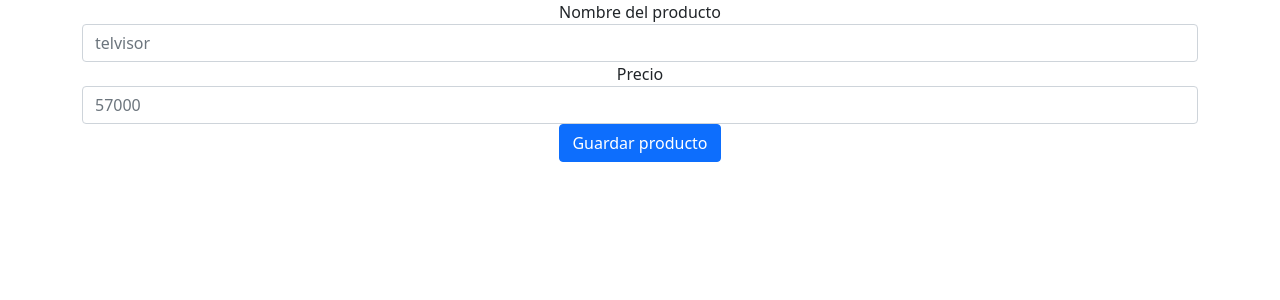
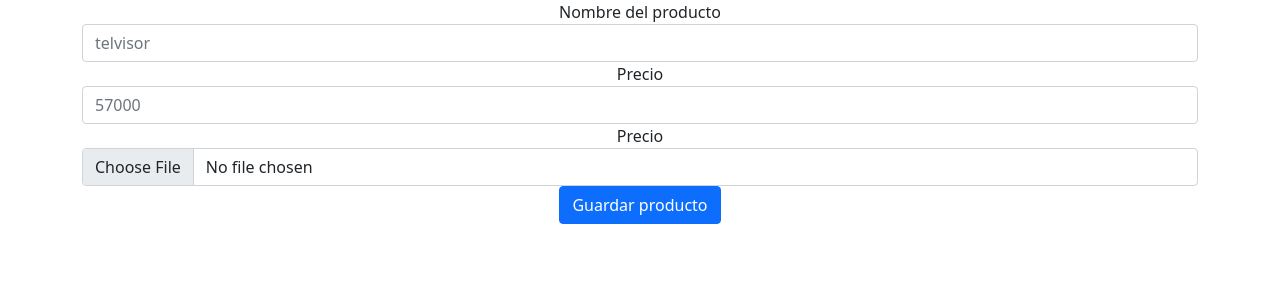
Before and after one commit to walkeriorus/flask-login, a Flask app: page /crearProducto in a window 1280 px wide. Shown: the part 56-356 px from the top of the page. Run offline with Flask 2, Linux system fonts and the light colour scheme; the visitor is signed in with stand-in values (Sample User, id 1); data that the repository does not hold is empty.

Commit message:
Agregado el input tipo file para poder cargar la imagen del producto

```diff
--- a/templates/cargar-producto.html
+++ b/templates/cargar-producto.html
@@ -13,6 +13,10 @@ Crear producto
         <label for="productPrice">Precio</label>
         <input type="text" name="productPrice" id="productPrice" class="form-control" placeholder="57000">
     </div>
+    <div class="form-group">
+        <label for="productImg">Precio</label>
+        <input type="file" name="productImg" id="productImg" class="form-control">
+    </div>
     <button type="submit" class="btn btn-primary">Guardar producto</button>
 </form>
 {% with messages = get_flashed_messages()  %}
```
